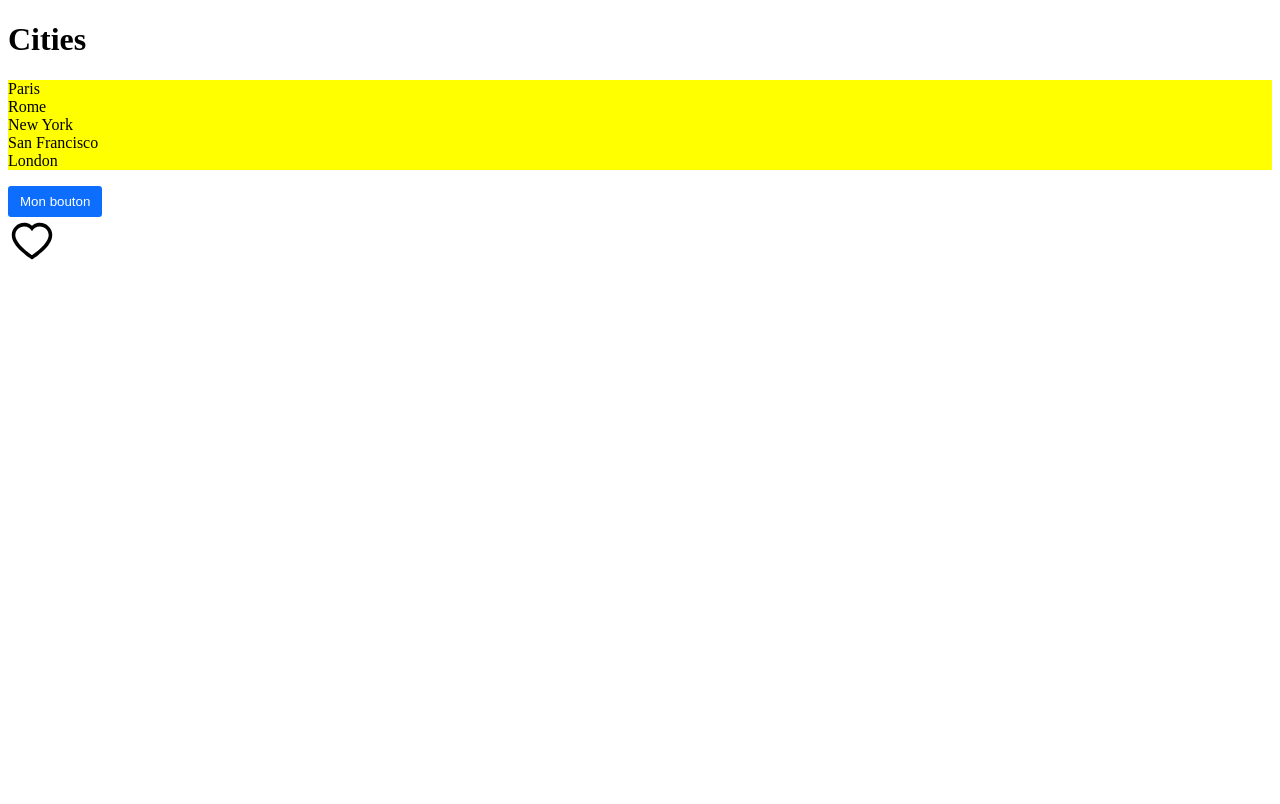
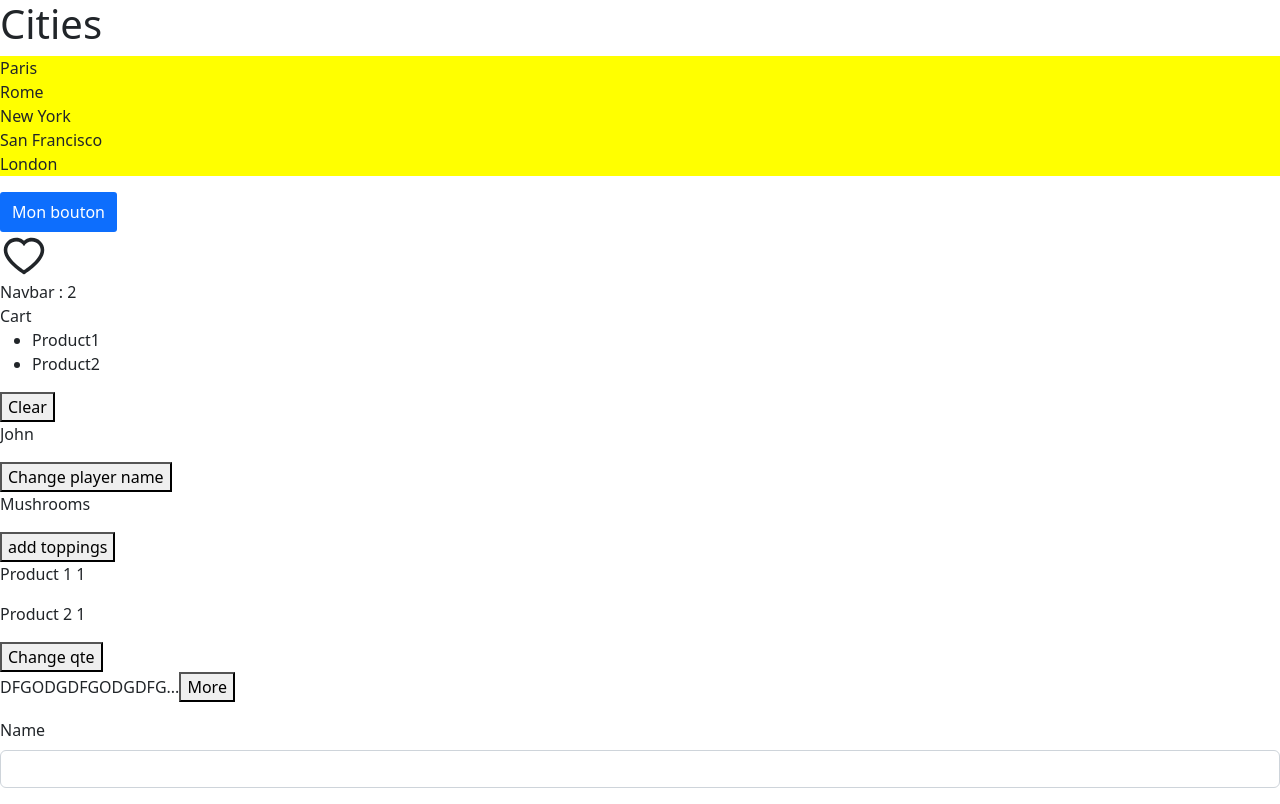
Before and after one commit to fab-devtag/video-games, a React (Vite) app: page / in a window 1280 px wide. Built offline with nearby package versions, Linux system fonts and the light colour scheme.

Commit message:
managing component state

```diff
--- a/package.json
+++ b/package.json
@@ -10,6 +10,7 @@
   },
   "dependencies": {
     "bootstrap": "^5.2.3",
+    "immer": "^9.0.19",
     "react": "^18.2.0",
     "react-dom": "^18.2.0",
     "react-icons": "^4.7.1"
--- a/src/App.tsx
+++ b/src/App.tsx
@@ -1,14 +1,40 @@
 import { useState } from 'react';
+import produce from 'immer';
 
 import Alert from './components/Alert';
 import Button from './components/Button/Button';
 import Like from './components/Like';
 import ListGroup from './components/ListGroup';
+import Navbar from './components/Navbar';
+import Cart from './components/Cart';
+import ExpandableText from './ExpandableText';
+import Form from './components/Form';
 
 const App = () => {
 	let items = ['Paris', 'Rome', 'New York', 'San Francisco', 'London'];
+	const [cartItems, setCartItems] = useState(['Product1', 'Product2']);
 
 	const [showAlert, setShowAlert] = useState(false);
+
+	const [game, setGame] = useState({
+		id: 1,
+		player: {
+			name: 'John',
+		},
+	});
+
+	const [pizza, setPizza] = useState({
+		name: 'Sprice Pepperoni',
+		toppings: ['Mushrooms'],
+	});
+
+	const [cart, setCart] = useState({
+		discount: 0.1,
+		items: [
+			{ id: 1, title: 'Product 1', quantity: 1 },
+			{ id: 2, title: 'Product 2', quantity: 1 },
+		],
+	});
 
 	const handleSelectItem = (item: string) => {
 		console.log(item);
@@ -20,6 +46,32 @@ const App = () => {
 
 	const handleDismissAlert = () => {
 		setShowAlert(false);
+	};
+
+	//immer
+	const immerFunction = () => {
+		/* srtBugs(produce(draft => {
+			const bug = draft.find(bug => bug.id === 1);
+			if (bug) bug.fixed = true;
+
+		})) */
+	};
+
+	const handleClickGame = () => {
+		setGame({ ...game, player: { ...game.player, name: 'Fab' } });
+	};
+
+	const handleClickPizza = () => {
+		setPizza({ ...pizza, toppings: [...pizza.toppings, 'Ananas'] });
+	};
+
+	const handleClickCartQte = () => {
+		setCart({
+			...cart,
+			items: cart.items.map((item) =>
+				item.id === 1 ? { ...item, quantity: 2 } : item
+			),
+		});
 	};
 
 	return (
@@ -36,6 +88,25 @@ const App = () => {
 			/>
 			<Button onClick={handleClickButton}>Mon bouton</Button>
 			<Like onClick={() => console.log('clicked')} />
+			<Navbar cartItemsCount={cartItems.length} />
+			<Cart cartItems={cartItems} onClear={() => setCartItems([])} />
+			<p>{game.player.name}</p>
+			<button onClick={handleClickGame}>Change player name</button>
+			<p>{pizza.toppings}</p>
+			<button onClick={handleClickPizza}>add toppings</button>
+			{cart.items.map((item) => (
+				<p>
+					{item.title} {item.quantity}
+				</p>
+			))}
+			<button onClick={handleClickCartQte}>Change qte</button>
+			<ExpandableText maxChars={15}>
+				DFGODGDFGODGDFGODGDFGODGDFGODGDFGODGDFGODGDFGODGDFGODGDFGODGDFGODGDFGODGDFGODG
+				DFGODGDFGODGDFGODGDFGODGDFGODGDFGODGDFGODG
+				DFGODGDFGODGDFGODGDFGODGDFGODGDFGODG DFGODGDFGODGDFGODG
+				DFGODGDFGODGDFGODGDFGODG
+			</ExpandableText>
+			<Form />
 		</div>
 	);
 };
--- /dev/null
+++ b/src/ExpandableText.tsx
@@ -0,0 +1,25 @@
+import React, { useState } from 'react';
+
+interface ExpandableTextProps {
+	children: string;
+	maxChars?: number;
+}
+
+const ExpandableText = ({ children, maxChars = 100 }: ExpandableTextProps) => {
+	const [isExpanded, setIsExpanded] = useState(false);
+
+	const handleClick = () => {
+		setIsExpanded(!isExpanded);
+	};
+	if (children.length < maxChars) return <p>children</p>;
+
+	const text = isExpanded ? children : children.substring(0, maxChars);
+	return (
+		<p>
+			{text}...
+			<button onClick={handleClick}>{isExpanded ? 'Less' : 'More'}</button>
+		</p>
+	);
+};
+
+export default ExpandableText;
--- /dev/null
+++ b/src/components/Cart.tsx
@@ -0,0 +1,21 @@
+import React from 'react';
+
+interface CartProps {
+	cartItems: string[];
+	onClear: () => void;
+}
+const Cart = ({ cartItems, onClear }: CartProps) => {
+	return (
+		<>
+			<div>Cart</div>
+			<ul>
+				{cartItems.map((item) => (
+					<li key={item}>{item}</li>
+				))}
+			</ul>
+			<button onClick={onClear}>Clear</button>
+		</>
+	);
+};
+
+export default Cart;
--- /dev/null
+++ b/src/components/Form.tsx
@@ -0,0 +1,16 @@
+import React from 'react';
+
+const Form = () => {
+	return (
+		<form>
+			<div className="mb-3">
+				<label htmlFor="name" className="form-label">
+					Name
+				</label>
+				<input id="name" type="text" className="form-control" />
+			</div>
+		</form>
+	);
+};
+
+export default Form;
--- /dev/null
+++ b/src/components/Navbar.tsx
@@ -0,0 +1,11 @@
+import React from 'react';
+
+interface NavbarProps {
+	cartItemsCount: number;
+}
+
+const Navbar = ({ cartItemsCount }: NavbarProps) => {
+	return <div>Navbar : {cartItemsCount}</div>;
+};
+
+export default Navbar;
--- a/src/main.tsx
+++ b/src/main.tsx
@@ -1,7 +1,7 @@
 import React from 'react';
 import ReactDOM from 'react-dom/client';
 import App from './App';
-/* import 'bootstrap/dist/css/bootstrap.css' */
+import 'bootstrap/dist/css/bootstrap.css';
 
 ReactDOM.createRoot(document.getElementById('root') as HTMLElement).render(
 	<React.StrictMode>
```
Also changed, not shown: 1 other file (tests, documents, lock files or other folders).
